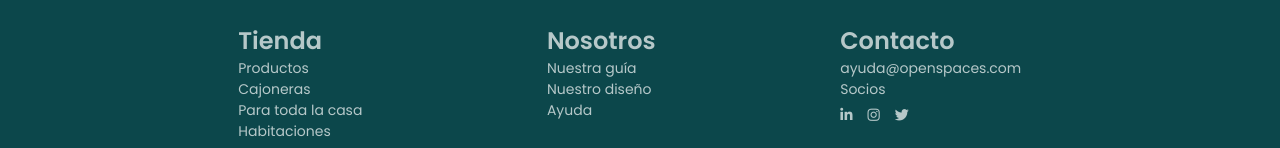
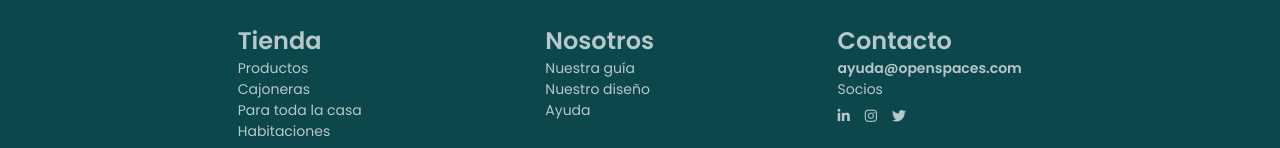
Before and after one commit to Adalab/modulo-1-evaluacion-final-lorenaggs, a website: page docs/index.html in a window 1280 px wide. Shown: the part 2340-2488 px from the top of the page. Drawn offline with Linux system fonts and the light colour scheme.

Commit message:
add link mail footer

```diff
--- a/docs/index.html
+++ b/docs/index.html
@@ -104,7 +104,7 @@
           <section class="footer__sections--shop">
               <a target="__blank" class="title3" href="https://adalab.es/">Contacto</a>
               <span class="footer__aboutus-li">
-                  <nav>ayuda@openspaces.com</nav>
+                  <nav><a href="mailto:hola@adalab.es">ayuda@openspaces.com</a></nav>
                   <nav>Socios</nav>
                   <nav class="icons__social-icon">
                       <nav class="linkedin">
```
Also changed, not shown: src/html/partials/footer.html (+1 -1 lines).
